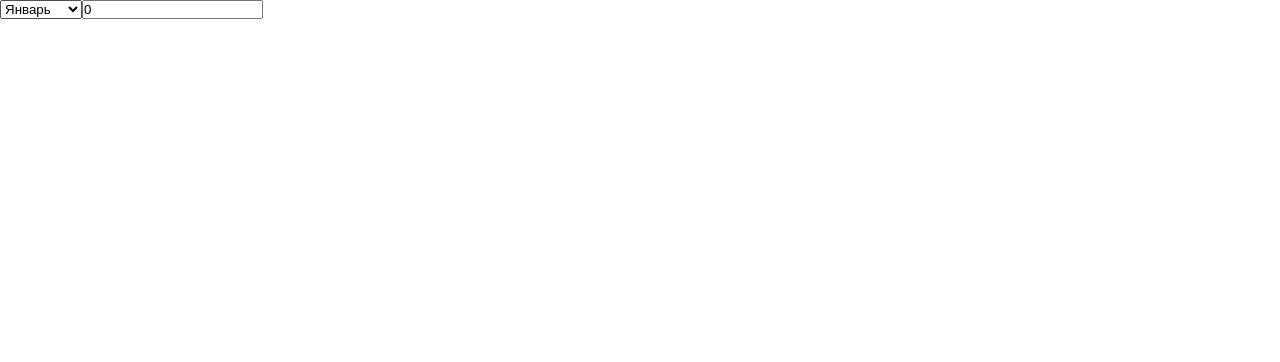
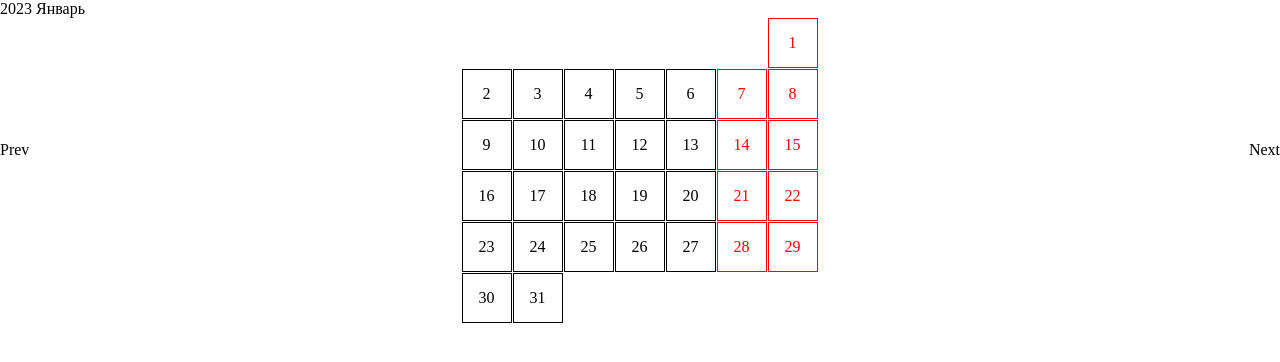
Before and after one commit to SolarEquine/vue-calendar-todo, a Vue app: page / in a window 1280 px wide. Shown: the top 362 px of the page. Built offline with nearby package versions, Linux system fonts and the light colour scheme.

Commit message:
add slider

```diff
--- a/src/App.vue
+++ b/src/App.vue
@@ -1,17 +1,17 @@
 <template>
 <div name="App">
-  <select name="monthSelect" id="monthSelect" v-model="chosenMonth">
-    <option v-for="option in monthOptions" :key="option.value" :value="option.value">{{option.name}}</option>
-  </select>
-  <input type="text"
-        v-model="chosenYear"
-        />
-  <my-month
-  ref="myMonth"
-  :chosenMonth="chosenMonth"
-  :chosenYear="chosenYear"
-  ></my-month>
+  <div class="slider">
+    <div @click="decreaseMonth" class="slider_btn btn-prev">Prev</div>
+    <div @click="increaseMonth" class="slider_btn btn-next">Next</div>
+    <div class="slider_date">{{ chosenYear }} {{ months[chosenMonth].name }}</div>
+    <div class="slider_body">
+      <my-month
+        :chosenMonth="chosenMonth"
+        :chosenYear="chosenYear"
+      ></my-month>
+    </div>
 
+  </div>
 </div>
 </template>
 
@@ -24,7 +24,7 @@ export default {
   name: 'App',
   data(){
     return{
-      monthOptions:[
+      months:[
         {value: 0, name: "Январь"},
         {value: 1, name: "Февраль"},
         {value: 2, name: "Март"},
@@ -39,11 +39,24 @@ export default {
         {value: 11, name: "Декабрь"},
       ],
       chosenMonth: 0,
-      chosenYear: 0,
+      chosenYear: 2023,
     }
   },
   methods: {
-
+    decreaseMonth(){
+      this.chosenMonth -=1;
+      if(this.chosenMonth<0){
+        this.chosenYear-=1;
+        this.chosenMonth=11;
+      }
+    },
+    increaseMonth(){
+      this.chosenMonth +=1;
+      if(this.chosenMonth>11){
+        this.chosenYear+=1;
+        this.chosenMonth=0;
+      }
+    }
   },
   mounted(){
 
@@ -63,6 +76,38 @@ export default {
   padding: 0;
 }
 
+.slider{
+  position: relative;
+  height: 300px;
+}
+
+.slider_btn{
+  position: absolute;
+  top:50%;
+  transform: translateY(-50%);
+
+  cursor: pointer;
+
+  -webkit-touch-callout: none; /* iOS Safari */
+    -webkit-user-select: none; /* Safari */
+     -khtml-user-select: none; /* Konqueror HTML */
+       -moz-user-select: none; /* Old versions of Firefox */
+        -ms-user-select: none; /* Internet Explorer/Edge */
+            user-select: none;
+}
+
+.slider_body{
+  display: flex;
+  justify-content: center;
+}
+
+.btn-prev{
+  left: 0;
+}
+
+.btn-next{
+  right: 0;
+}
 
 
 </style>
--- a/src/components/MyMonth.vue
+++ b/src/components/MyMonth.vue
@@ -48,7 +48,7 @@ export default {
     },
 
     mounted(){
-
+      this.createCalendar();
     },
 
     watch:{
```
